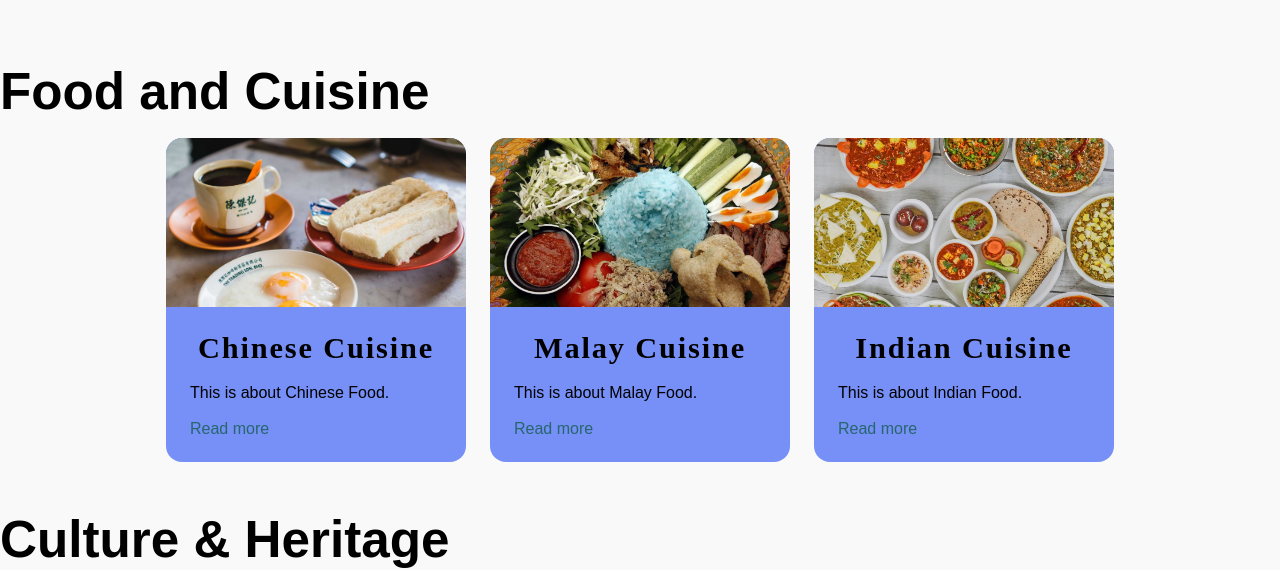
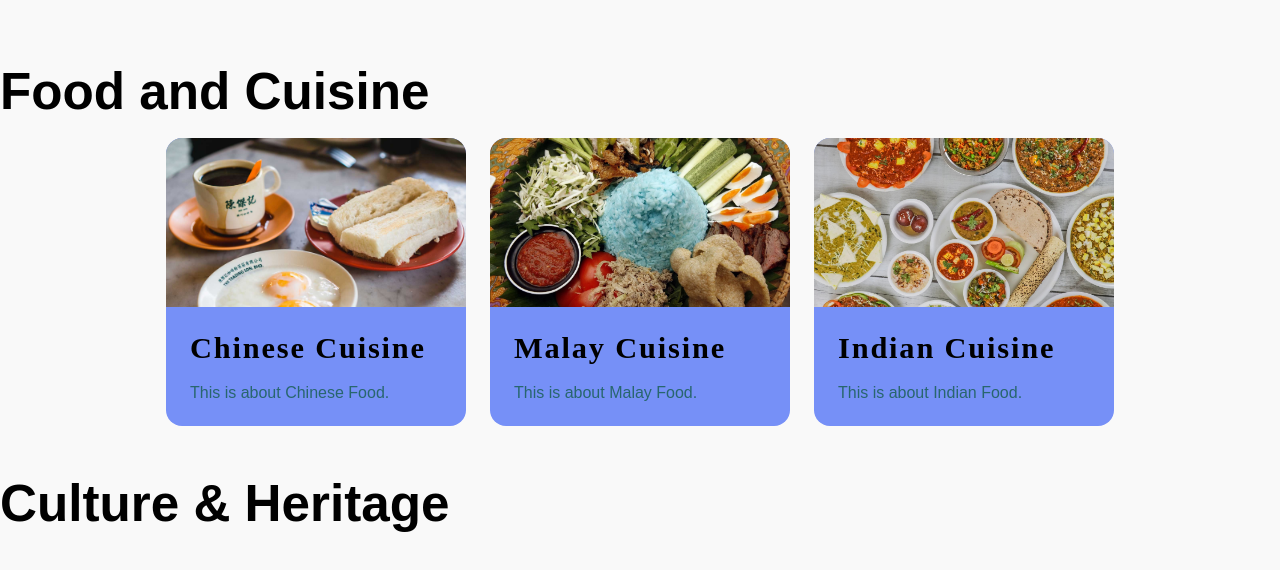
Before and after one commit to Helenooi/assign2, a React (Vite) app: page /App in a window 1280 px wide. Shown: the part 2420-2990 px from the top of the page. Built offline with nearby package versions, Linux system fonts and the light colour scheme; a web font is replaced by a local one.

Commit message:
JunKit solve bug

```diff
--- a/src/Pages/App.jsx
+++ b/src/Pages/App.jsx
@@ -3,7 +3,7 @@ import { useState, useEffect } from "react";
 import Navbar from "../components/navbar.jsx";
 import "../css/App.css";
 
-import { Link } from 'react-router-dom';
+import { Link } from "react-router-dom";
 
 import penanghill_1 from "./image_attraction/penanghill_1.jpg";
 import penanghill_2 from "./image_attraction/penanghill_2.jpg";
@@ -21,16 +21,18 @@ import entopia1 from "./image_attraction/entopia1.jpg";
 import entopia2 from "./image_attraction/entopia2.jpg";
 import entopia3 from "./image_attraction/entopia3.jpg";
 
-
 import { FaMapMarkerAlt } from "react-icons/fa";
 import { FaPhone } from "react-icons/fa6";
 import { MdOutlineMailOutline } from "react-icons/md";
 
 function App() {
-
   const penangHillImages = [penanghill_1, penanghill_2, penanghill_3];
   const escapeImages = [escape1, escape2, escape3];
-  const penangNaturalParkImages = [penangnaturalpark1, penangnaturalpark2, penangnaturalpark3];
+  const penangNaturalParkImages = [
+    penangnaturalpark1,
+    penangnaturalpark2,
+    penangnaturalpark3,
+  ];
   const entopiaImages = [entopia1, entopia2, entopia3];
 
   const [penangHillIndex, setPenangHillIndex] = useState(0);
@@ -40,7 +42,9 @@ function App() {
 
   useEffect(() => {
     const intervalId = setInterval(() => {
-      setPenangHillIndex((prevIndex) => (prevIndex + 1) % penangHillImages.length);
+      setPenangHillIndex(
+        (prevIndex) => (prevIndex + 1) % penangHillImages.length
+      );
     }, 3000);
     return () => clearInterval(intervalId);
   }, [penangHillImages.length]);
@@ -54,7 +58,9 @@ function App() {
 
   useEffect(() => {
     const intervalId = setInterval(() => {
-      setPenangNaturalParkIndex((prevIndex) => (prevIndex + 1) % penangNaturalParkImages.length);
+      setPenangNaturalParkIndex(
+        (prevIndex) => (prevIndex + 1) % penangNaturalParkImages.length
+      );
     }, 3000);
     return () => clearInterval(intervalId);
   }, [penangNaturalParkImages.length]);
@@ -65,7 +71,6 @@ function App() {
     }, 3000);
     return () => clearInterval(intervalId);
   }, [penangNaturalParkImages.length]);
-
 
   const foodData = [
     {
@@ -111,20 +116,18 @@ function App() {
           <br />
           <div className="MainPageFoodContainer">
             {foodData.map((food) => (
-              <article className = "foodarticle" key={food.id}>
+              <article className="foodarticle" key={food.id}>
+                <a href={food.link} className="article-link">
                   <div className="article-wrapper">
                     <figure>
                       <img src={food.image} alt={food.title} />
                     </figure>
                     <div className="article-body">
-                    <h2>{food.title}</h2>
+                      <h2 className="foodTitle">{food.title}</h2>
                       <p>{food.description}</p>
-                    <br />
-                    <a href={food.link} className="read-more">
-                      Read more
-                    </a>
                     </div>
                   </div>
+                </a>
               </article>
             ))}
           </div>
@@ -150,12 +153,10 @@ function App() {
               <img src="https://upload.wikimedia.org/wikipedia/commons/thumb/7/75/Al_acecho_%289272124788%29.jpg/1280px-Al_acecho_%289272124788%29.jpg"></img>
               <div class="card__head">Prowling Cat</div>
             </div>
-
           </div>
         </section>
 
         <section id="attraction">
-
           <h1 className="title">Penang Attraction</h1>
           <div className="boxright">
             <div className="box">
@@ -177,7 +178,7 @@ function App() {
                 </a>
 
                 <a>
-                <FaPhone title="+604 828 8880"/>
+                  <FaPhone title="+604 828 8880" />
                 </a>
 
                 <a href="mailto:inquiries@penanghill.gov.my" target="_blank">
@@ -201,17 +202,16 @@ function App() {
                   href="https://www.google.com/maps/place/ESCAPE+Penang/@5.4497458,100.2114577,963m/data=!3m2!1e3!4b1!4m6!3m5!1s0x304ac3a45d25df75:0xe55b46784fbcb260!8m2!3d5.4497405!4d100.214038!16s%2Fg%2F1w3sx3lr?entry=ttu&g_ep=EgoyMDI0MTIxMS4wIKXMDSoASAFQAw%3D%3D"
                   target="_blank"
                 >
-                  <FaMapMarkerAlt/>
+                  <FaMapMarkerAlt />
                 </a>
                 <a>
-                <FaPhone title="+017-797 7529"/>
+                  <FaPhone title="+017-797 7529" />
                 </a>
                 <a href="mailto:sales@escape.my" target="_blank">
                   <MdOutlineMailOutline />
                 </a>
               </div>
             </div>
-
 
             <div className="box">
               <img
@@ -231,14 +231,13 @@ function App() {
                   <FaMapMarkerAlt />
                 </a>
                 <a>
-                <FaPhone title="+04-881 3530"/>
+                  <FaPhone title="+04-881 3530" />
                 </a>
                 <a href="mailto:tnpp@wildlife.gov.my" target="_blank">
                   <MdOutlineMailOutline />
                 </a>
               </div>
             </div>
-
 
             <div className="box">
               <img
@@ -258,19 +257,17 @@ function App() {
                   <FaMapMarkerAlt />
                 </a>
                 <a>
-                <FaPhone title="+604-88 8888"/>
+                  <FaPhone title="+604-88 8888" />
                 </a>
                 <a href="mailto:info@entopia.com" target="_blank">
                   <MdOutlineMailOutline />
                 </a>
               </div>
             </div>
-
           </div>
 
           <center>
             <div class="buttoncontainer">
-
               <Link to="/attraction">
                 <button className="btnattraction">
                   <span>View More</span>
@@ -279,7 +276,6 @@ function App() {
             </div>
           </center>
         </section>
-
       </div>
     </>
   );
--- a/src/css/App.css
+++ b/src/css/App.css
@@ -232,13 +232,14 @@ section{
 }
 
 /* basic article elements styling */
-.foodarticle h2 {
+.foodTitle {
   margin: 0 0 18px 0;
   font-family: "Bebas Neue", cursive;
   font-size: 1.9rem;
   letter-spacing: 0.06em;
   color: var(--title-color);
   transition: color 0.3s ease-out;
+  text-align: left;
 }
 
 figure {
--- a/src/css/Pop-up-window.css
+++ b/src/css/Pop-up-window.css
@@ -61,6 +61,7 @@
   background: none;
   filter: grayscale(1);
   cursor: pointer;
+  z-index: 10;
 }
 
 .closeButton:hover {
```
Lines whose indentation alone changed are shown as unchanged.
